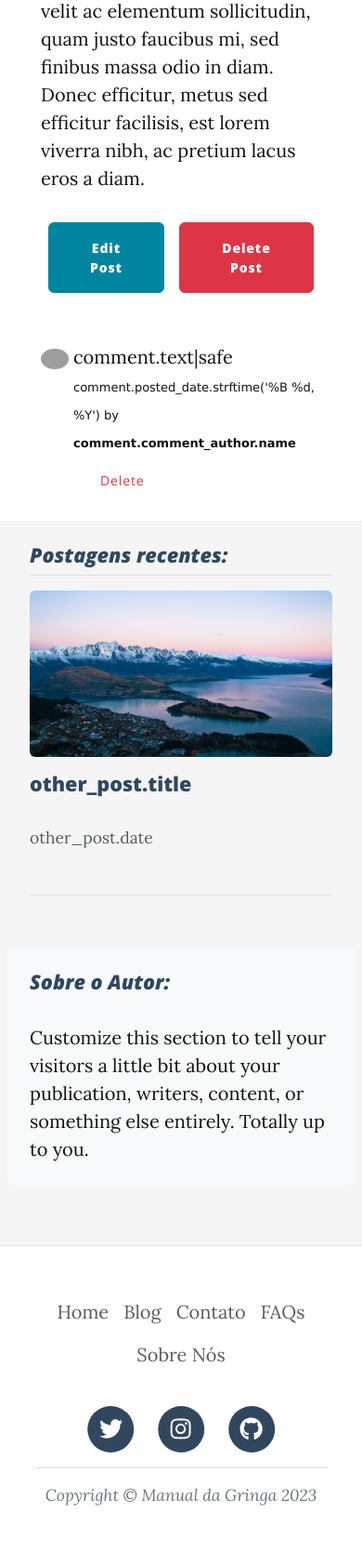
After one commit to marcoveio-diadema/manualdagringa, a Flask app: page /post in a window 390 px wide. The commit adds this page. Shown: the part 2425-4094 px from the top of the page at 93% size. Run offline with Flask 3, Linux system fonts and the light colour scheme; some libraries are stand-ins or nearby versions; grey boxes are pictures that could not be loaded.

Commit message:
view post, new/edit post and blog pages

```diff
--- a/main.py
+++ b/main.py
@@ -27,9 +27,25 @@ def home():
     return render_template("index.html")
 
 
+@app.route('/blog')
+def blog():
+    return render_template("blog.html")
+
+
+@app.route('/post')
+def show_post():
+    return render_template("post.html")
+
+
+@app.route('/new_post')
+def new_post():
+    return render_template("new_post.html")
+
+
 @app.route('/contato')
 def contato():
     return render_template("contato.html")
+
 
 @app.route('/sobre-nos')
 def sobre_nos():
--- a/static/css/estilos.css
+++ b/static/css/estilos.css
@@ -72,6 +72,22 @@ p, span, ul, li {
     background-color: #F5F5F5 !important;
 }
 
+/* SHOW POST PAGE */
+.post-heading {
+    color: #F5F5F5 !important;
+}
+
+.section-show-post {
+    background-color: #F5F5F5 !important;
+}
+
+/* NEW OR EDIT POST */
+
+.section-new-post {
+    background-color: #F5F5F5 !important;
+}
+
+
 
 /* FOOTER STYLING */
 
--- a/templates/contato.html
+++ b/templates/contato.html
@@ -18,7 +18,7 @@
 
 <!-- SECTION CONTACT -->
 
-<section class="section-contact">
+<section class="section-contact py-5">
     <!-- Main Content-->
     <main class="mb-4">
       <div class="container px-4 px-lg-5">
--- a/templates/footer.html
+++ b/templates/footer.html
@@ -5,6 +5,7 @@
                   <div class="col-md-12 col-lg-6 col-xl-6">
                       <ul class="nav justify-content-center pb-3 mb-3">
                           <li class="nav-item"><a href="{{ url_for('home')}}" class="nav-link px-2 text-body-secondary">Home</a></li>
+                          <li class="nav-item"><a href="{{ url_for('blog')}}" class="nav-link px-2 text-body-secondary">Blog</a></li>
                           <li class="nav-item"><a href="{{ url_for('contato')}}" class="nav-link px-2 text-body-secondary">Contato</a></li>
                           <li class="nav-item"><a href="#" class="nav-link px-2 text-body-secondary">FAQs</a></li>
                           <li class="nav-item"><a href="{{ url_for('sobre_nos')}}" class="nav-link px-2 text-body-secondary">Sobre Nós</a></li>
--- a/templates/header.html
+++ b/templates/header.html
@@ -66,9 +66,8 @@
               <li class="nav-item">
               <a
                 class="nav-link px-lg-3 py-3 py-lg-4"
-                href="#"
-                >Blog</a
-              >
+                href="{{ url_for ('blog')}}"
+                >Blog</a>
 
             </li>
               <li class="nav-item">
--- a/templates/index.html
+++ b/templates/index.html
@@ -68,7 +68,7 @@
                 <div class="p-4 p-md-5 mb-4 rounded text-body-emphasis">
                     <h1 class="display-4 fst-italic ">Title of a longer featured blog post</h1>
                     <p class="lead my-3">Multiple lines of text that form the lede, informing new readers quickly and efficiently about what’s most interesting in this post’s contents.</p>
-                    <a href="#" class="btn btn-custom text-uppercase">Continue lendo</a>
+                    <a href="{{ url_for('show_post')}}" class="btn btn-custom text-uppercase">Continue lendo</a>
                 </div>
             </div>
         </div>
--- /dev/null
+++ b/templates/post.html
@@ -0,0 +1,105 @@
+<!-- {% from "bootstrap5/form.html" import render_form %} -->
+{% include "header.html" %}
+
+<!-- Page Header-->
+<header class="masthead" style="background-image: url('../static/assets/img/poonhill.jpeg')">
+  <div class="container position-relative px-4 px-lg-5">
+    <div class="row gx-4 gx-lg-5 justify-content-center">
+      <div class="col-md-10 col-lg-8 col-xl-7">
+        <div>
+          <h1 class="post-heading">post.title</h1>
+          <h2 class="subheading post-heading">post.subtitle</h2>
+          <span class="meta post-heading fst-italic"
+            >Escrito por
+            <a href="#" class="post-heading">post.author.name </a>
+            em post.date
+          </span>
+        </div>
+      </div>
+    </div>
+  </div>
+</header>
+
+<!-- POST CONTENT -->
+<section class="section-show-post py-5">
+    <article>
+      <div class="container px-2 justify-content-center">
+        <div class="row gx-4 gx-lg-5 justify-content-center">
+          <div class="col-md-8 col-lg-6 col-xl-8 px-5 bg-white rounded">
+              <p>
+                    Lorem ipsum dolor sit amet, consectetur adipiscing elit. Cras quis pretium urna. Integer felis dolor, bibendum sit amet ipsum ut, porttitor rutrum eros. Aenean dolor dolor, consectetur a nunc vitae, blandit tempor sapien. Donec consequat fermentum erat quis maximus. Vivamus eget posuere nibh. Sed finibus, enim vel semper efficitur, turpis lorem fermentum mi, eget consectetur dolor justo a eros. Aliquam ornare egestas molestie. Suspendisse diam ex, congue ac fringilla eu, sollicitudin nec metus. Nunc aliquam ultrices velit, mollis dapibus massa pellentesque eu. Vestibulum in purus luctus, sagittis risus nec, suscipit metus. Quisque ullamcorper velit ac lectus convallis, ut fermentum diam vehicula. Donec rhoncus nibh pretium metus volutpat, vitae consequat eros euismod. Suspendisse potenti. Donec posuere viverra justo, id mattis ante cursus vel.
+
+                    Proin tortor enim, commodo sed quam non, pellentesque auctor libero. Donec leo risus, tincidunt vel velit non, venenatis placerat tortor. Pellentesque blandit turpis non pretium vulputate. Fusce ligula lectus, fermentum et cursus at, congue eu ipsum. Ut porta elit lacus, non hendrerit erat mollis at. Vivamus posuere ultrices dui, ac tempor arcu feugiat sed. Suspendisse in vestibulum arcu. Morbi dapibus vitae lectus quis euismod. In cursus semper sapien, mattis pretium ipsum finibus vel. Maecenas faucibus imperdiet faucibus. Fusce in congue libero. Aenean ut nunc sed sapien tincidunt fermentum. Vestibulum consequat, mauris at aliquet bibendum, massa libero ullamcorper velit, eget finibus diam enim quis nunc. Nullam nec porta turpis.
+
+                    Sed vehicula a tortor et egestas. Mauris tempor fermentum neque in ultricies. Nam eu tortor lacus. Nulla libero ipsum, tempus id aliquet ultrices, pellentesque vitae velit. Mauris vehicula vitae arcu non consequat. In rutrum, velit ac elementum sollicitudin, quam justo faucibus mi, sed finibus massa odio in diam. Donec efficitur, metus sed efficitur facilisis, est lorem viverra nibh, ac pretium lacus eros a diam.
+              </p>
+            <!--post.body|safe -->
+            <!-- ONLY SHOW EDIT BUTTON IF USER ID 1 (ADMIN USER) -->
+            <div class="d-flex justify-content-center mb-4">
+                <!-- edit post -->
+              <a class="btn btn-primary float-right mx-2"
+                href="#">Edit Post</a>
+                <!-- ONLY SHOW DELETE BUTTON IF USER ID 1 (ADMIN USER) -->
+                <a class="btn btn-danger float-right mx-2"
+                href="#">Delete Post</a>
+            </div>
+
+            <!-- Comments Area -->
+              <!-- load ckeditor -->
+              <!-- Configure it with the name of the form field from CommentForm -->
+              <!-- Create the WTFORM quick form from CommentForm -->
+              <!-- render form, don't forget submit button -->
+            <div class="comment">
+              <!-- Show all the comments on a post -->
+              <ul class="commentList">
+                  <!-- Show all comments -->
+                <li>
+                  <div class="commenterImage">
+                    <img src="comment.comment_author.email | gravatar" />
+                  </div>
+                  <div class="commentText">
+                      <p>comment.text|safe </p>
+                    <span class="date sub-text">
+                        comment.posted_date.strftime('%B %d, %Y')
+                        by <strong>comment.comment_author.name </strong></span>
+                      <!-- ALLOW TO DELETE COMMENT IF SAME USER WHO CREATED AND IS LOGGED IN -->
+                      <span>
+                          <a href="#" class="btn btn-link text-danger"> Delete </a>
+                      </span>
+                  </div>
+                </li>
+              </ul>
+            </div>
+          </div>
+            <!-- SIDE DIV WITH OTHER POSTS -->
+            <div class="col-md-4 col-lg-3">
+              <div class="position-sticky" style="top: 2rem;">
+                <div class="p-4 mb-3">
+                  <h4 class="fst-italic">Postagens recentes:</h4>
+                  <ul class="list-unstyled border-bottom">
+                    <li>
+                      <a class="d-flex flex-column flex-lg-row gap-3 align-items-start align-items-lg-center py-3 link-body-emphasis text-decoration-none border-top" href="#">
+                        <img src="{{ url_for('static', filename='assets/img/qt.jpg') }}" alt="Image" class="img-fluid rounded">
+                        <div class="col">
+                          <h4 class="mb-0">other_post.title </h4>
+                          <p class=" small text-body-secondary">other_post.date</p>
+                        </div>
+                      </a>
+                    </li>
+                  </ul>
+                </div>
+                <div class="p-4 mb-3 bg-body-tertiary rounded">
+                    <h4 class="fst-italic">Sobre o Autor:</h4>
+                    <p class="mb-0">Customize this section to tell your visitors a little bit about your publication, writers, content, or something else entirely. Totally up to you.</p>
+                </div>
+              </div>
+            </div>
+        </div>
+      </div>
+
+    </article>
+
+</section>
+
+
+{% include "footer.html" %}
```
Also changed, not shown: templates/blog.html (added, +94 -0 lines), templates/new_post.html (added, +36 -0 lines). Lines whose indentation alone changed are shown as unchanged.
